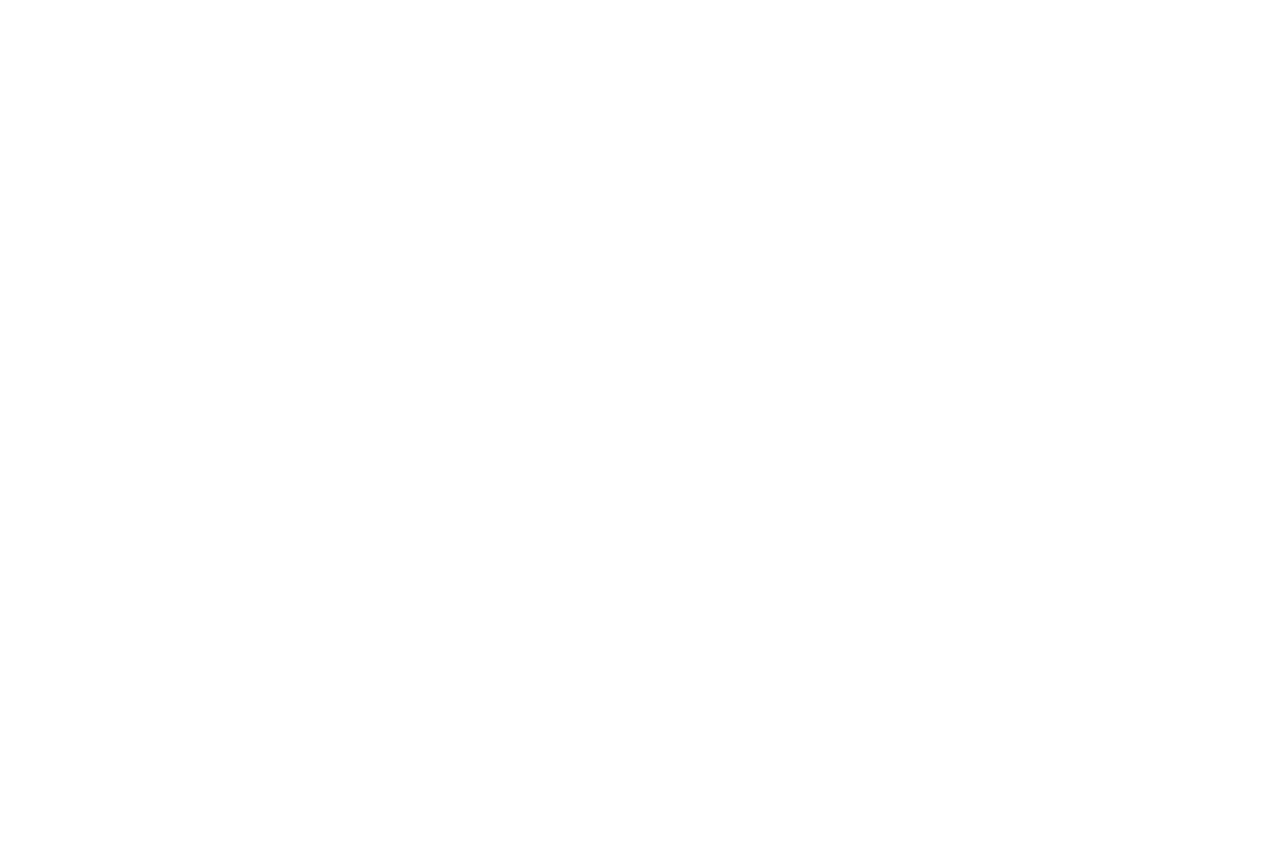
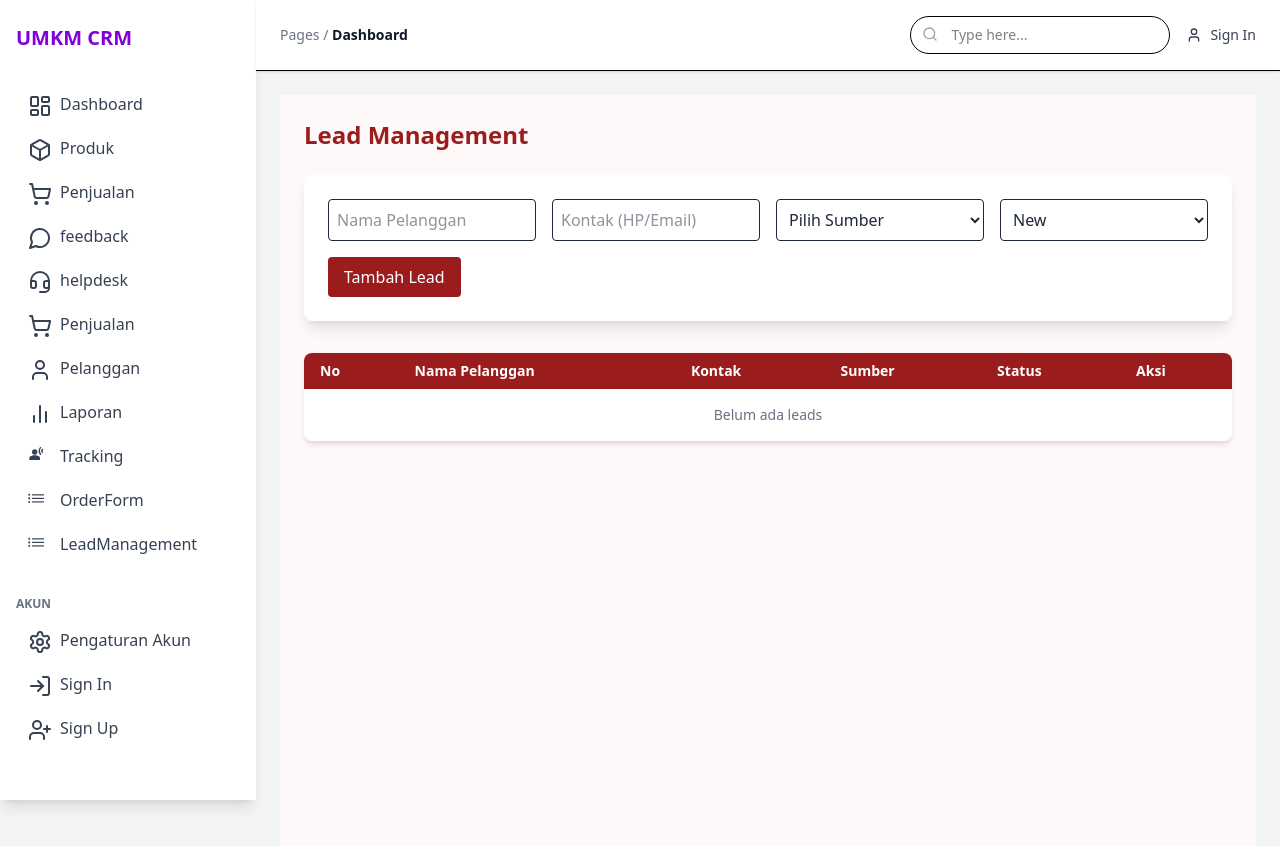
Before and after one commit to indimarsela/crm-23sib-kelompok-5, a React (Vite) app: page /LeadManagement in a window 1280 px wide. Before the commit this address had no page. Shown: the top 846 px of the page. Before the commit the page ends 800 px from the top, so only its background shows below. Built offline with nearby package versions, Linux system fonts and the light colour scheme.

Commit message:
done by arsel SFA

```diff
--- a/package.json
+++ b/package.json
@@ -11,13 +11,16 @@
   },
   "dependencies": {
     "chart.js": "^4.4.9",
+    "file-saver": "^2.0.5",
     "leaflet": "^1.9.4",
     "lucide-react": "^0.511.0",
     "react": "^19.1.0",
     "react-chartjs-2": "^5.3.0",
     "react-dom": "^19.1.0",
+    "react-icons": "^5.5.0",
     "react-leaflet": "^5.0.0",
-    "react-router-dom": "^7.6.0"
+    "react-router-dom": "^7.6.0",
+    "xlsx": "^0.18.5"
   },
   "devDependencies": {
     "@eslint/js": "^9.25.0",
--- a/src/App.jsx
+++ b/src/App.jsx
@@ -9,6 +9,7 @@ import OrderForm from "./pages/OrderForm"
 import Feedback from "./pages/Feedback"
 import Helpdesk from "./pages/Helpdesk"
 import Pelanggan from "./pages/Pelanggan"
+import LeadManagement from "./pages/LeadManagement"
 
 function App() {
 
@@ -25,6 +26,7 @@ function App() {
         <Route path="/feedback" element={<Feedback />} />
         <Route path="/helpdesk" element={<Helpdesk />} />
         <Route path="/Pelanggan" element={<Pelanggan />} />
+        <Route path="/LeadManagement" element={<LeadManagement />} />
       </Route>
     </Routes>
   )
--- a/src/components/Sidebar.jsx
+++ b/src/components/Sidebar.jsx
@@ -28,6 +28,7 @@ const menuItems = [
     { name: 'Laporan', icon: <BarChart2 />, path: '/laporan' },
     { name: 'Tracking', icon: <MdSpatialTracking />, path: '/tracking' },
     { name: 'OrderForm', icon: <GrUnorderedList />, path: '/orderform' },
+    { name: 'LeadManagement', icon: <GrUnorderedList />, path: '/leadmanagement' },
 ]
 
 const accountItems = [
--- /dev/null
+++ b/src/pages/LeadManagement.jsx
@@ -0,0 +1,149 @@
+import { useState } from 'react';
+
+const LeadManagement = () => {
+  const [leads, setLeads] = useState([]);
+  const [form, setForm] = useState({ name: '', contact: '', source: '', status: 'New' });
+  const [editIndex, setEditIndex] = useState(null);
+
+  const sumberList = ['Instagram', 'WhatsApp', 'Event Offline', 'Website', 'Rekomendasi'];
+
+  const handleChange = (e) => {
+    setForm({ ...form, [e.target.name]: e.target.value });
+  };
+
+  const handleAddOrUpdateLead = () => {
+    if (!form.name || !form.contact || !form.source) return;
+
+    if (editIndex !== null) {
+      const updatedLeads = leads.map((lead, i) =>
+        i === editIndex ? form : lead
+      );
+      setLeads(updatedLeads);
+      setEditIndex(null);
+    } else {
+      setLeads([...leads, form]);
+    }
+
+    setForm({ name: '', contact: '', source: '', status: 'New' });
+  };
+
+  const handleEdit = (index) => {
+    setForm(leads[index]);
+    setEditIndex(index);
+  };
+
+  const handleDelete = (index) => {
+    const updatedLeads = leads.filter((_, i) => i !== index);
+    setLeads(updatedLeads);
+    if (editIndex === index) {
+      setEditIndex(null);
+      setForm({ name: '', contact: '', source: '', status: 'New' });
+    }
+  };
+
+  return (
+    <div className="p-6 min-h-screen bg-[#FFF8F8] text-gray-800">
+      <h2 className="text-2xl font-bold text-[#9B1C1C] mb-6">Lead Management</h2>
+
+      <div className="bg-white shadow-lg rounded-lg p-6 mb-8">
+        <div className="grid grid-cols-1 md:grid-cols-4 gap-4">
+          <input
+            name="name"
+            placeholder="Nama Pelanggan"
+            value={form.name}
+            onChange={handleChange}
+            className="p-2 border rounded"
+          />
+
+          <input
+            name="contact"
+            placeholder="Kontak (HP/Email)"
+            value={form.contact}
+            onChange={handleChange}
+            className="p-2 border rounded"
+          />
+
+          <select
+            name="source"
+            value={form.source}
+            onChange={handleChange}
+            className="p-2 border rounded"
+          >
+            <option value="">Pilih Sumber</option>
+            {sumberList.map((sumber, idx) => (
+              <option key={idx} value={sumber}>{sumber}</option>
+            ))}
+          </select>
+
+          <select
+            name="status"
+            value={form.status}
+            onChange={handleChange}
+            className="p-2 border rounded"
+          >
+            <option value="New">New</option>
+            <option value="Follow Up">Follow Up</option>
+            <option value="Closed">Closed</option>
+            <option value="Declined">Declined</option>
+          </select>
+        </div>
+
+        <button
+          onClick={handleAddOrUpdateLead}
+          className="mt-4 px-4 py-2 bg-[#9B1C1C] text-white rounded hover:bg-red-800 transition"
+        >
+          {editIndex !== null ? 'Update Lead' : 'Tambah Lead'}
+        </button>
+      </div>
+
+      <div className="bg-white shadow-md rounded-lg overflow-x-auto">
+        <table className="min-w-full table-auto text-sm">
+          <thead className="bg-[#9B1C1C] text-white">
+            <tr>
+              <th className="px-4 py-2 text-left">No</th>
+              <th className="px-4 py-2 text-left">Nama Pelanggan</th>
+              <th className="px-4 py-2 text-left">Kontak</th>
+              <th className="px-4 py-2 text-left">Sumber</th>
+              <th className="px-4 py-2 text-left">Status</th>
+              <th className="px-4 py-2 text-left">Aksi</th>
+            </tr>
+          </thead>
+          <tbody>
+            {leads.map((lead, index) => (
+              <tr key={index} className="border-t hover:bg-gray-50">
+                <td className="px-4 py-2">{index + 1}</td>
+                <td className="px-4 py-2">{lead.name}</td>
+                <td className="px-4 py-2">{lead.contact}</td>
+                <td className="px-4 py-2">{lead.source}</td>
+                <td className="px-4 py-2">{lead.status}</td>
+                <td className="px-4 py-2 flex gap-2">
+                  <button
+                    onClick={() => handleEdit(index)}
+                    className="px-3 py-1 bg-blue-500 text-white rounded hover:bg-blue-600"
+                  >
+                    Edit
+                  </button>
+                  <button
+                    onClick={() => handleDelete(index)}
+                    className="px-3 py-1 bg-red-500 text-white rounded hover:bg-red-600"
+                  >
+                    Hapus
+                  </button>
+                </td>
+              </tr>
+            ))}
+            {leads.length === 0 && (
+              <tr>
+                <td colSpan="6" className="text-center py-4 text-gray-500">
+                  Belum ada leads
+                </td>
+              </tr>
+            )}
+          </tbody>
+        </table>
+      </div>
+    </div>
+  );
+};
+
+export default LeadManagement;
```
Also changed, not shown: 1 other file (tests, documents, lock files or other folders).
